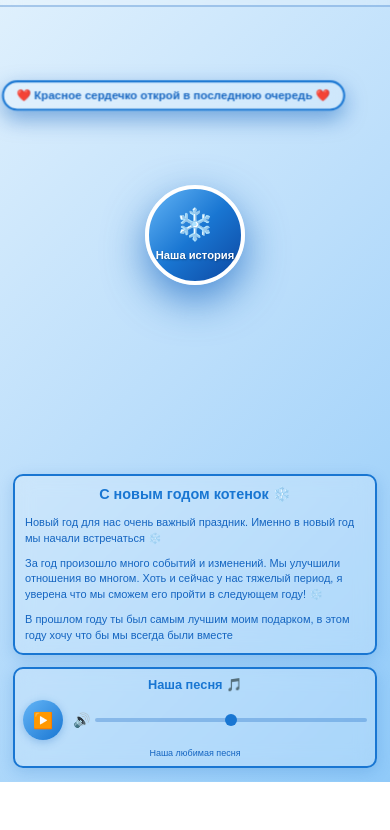
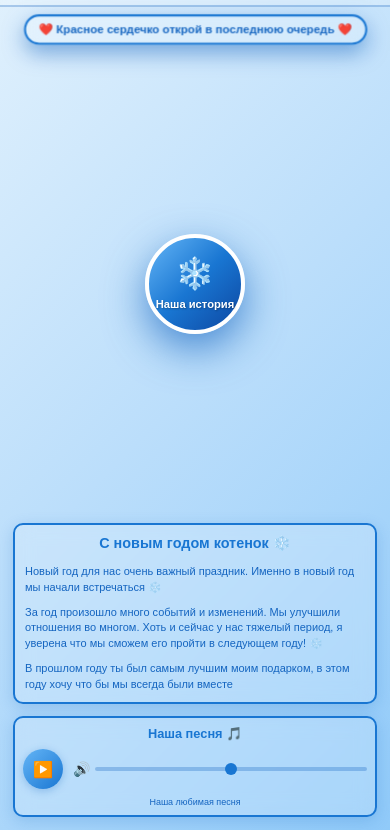
Before and after one commit to Pipata246/love-, a plain HTML site: page index.html in a window 390 px wide. Shown: the part 62-892 px from the top of the page. Before the commit the page ends 844 px from the top, so only its background shows below. Drawn offline with Linux system fonts and the light colour scheme.

Commit message:
Update styles.css

```diff
--- a/styles.css
+++ b/styles.css
@@ -1479,6 +1479,14 @@ body {
     backdrop-filter: blur(10px);
     animation: hintPulse 2s ease-in-out infinite;
     z-index: 1000;
+    transition: opacity 0.5s ease, transform 0.5s ease;
+}
+
+/* Скрываем подсказку когда кнопки активны */
+.red-heart-hint.hidden {
+    opacity: 0;
+    transform: translateY(-20px);
+    pointer-events: none;
 }
 
 .red-heart-hint p {
@@ -1499,10 +1507,23 @@ body {
 }
 
 /* Адаптивность для подсказки */
+@media (max-width: 1024px) {
+    .red-heart-hint {
+        position: relative;
+        top: auto;
+        left: auto;
+        margin: 10px auto 20px auto;
+        width: fit-content;
+    }
+}
+
 @media (max-width: 768px) {
     .red-heart-hint {
-        top: 140px;
-        left: 15px;
+        position: relative;
+        top: auto;
+        left: auto;
+        margin: 10px auto 15px auto;
+        width: fit-content;
         font-size: 12px;
         padding: 8px 15px;
     }
@@ -1514,10 +1535,9 @@ body {
 
 @media (max-width: 480px) {
     .red-heart-hint {
-        top: 135px;
-        left: 10px;
         font-size: 11px;
         padding: 6px 12px;
+        margin: 8px auto 12px auto;
     }
 
     .red-heart-hint p {
```
